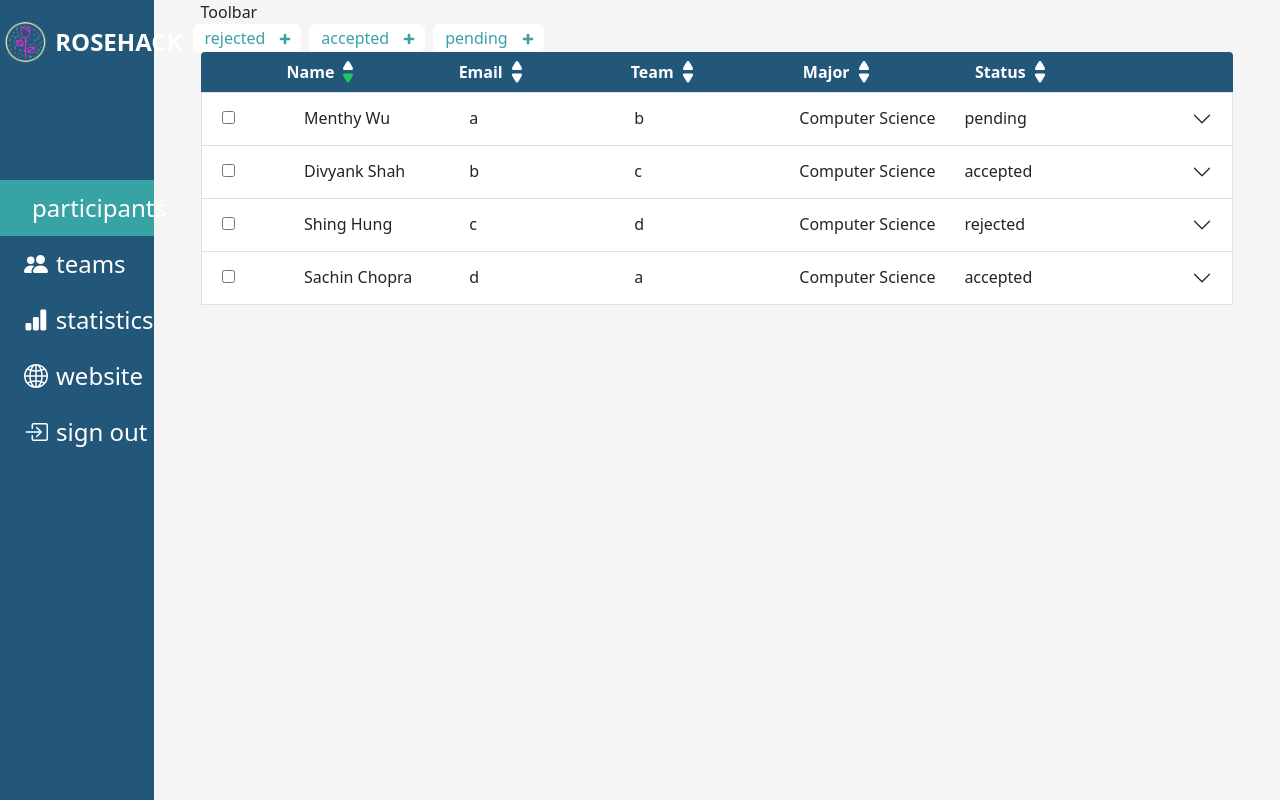
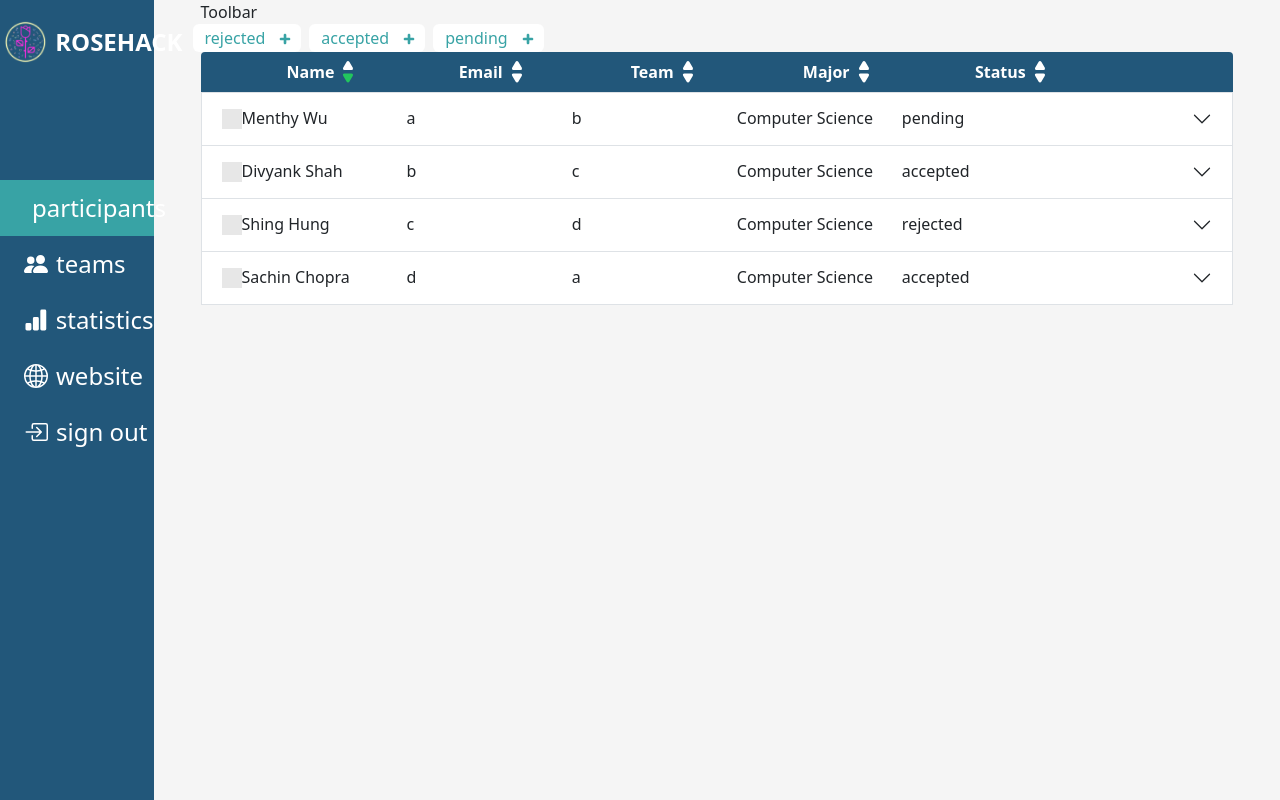
Before and after one commit to acm-ucr/hackathon-website, a Next.js app: page /admin/participants in a window 1280 px wide. Built offline with nearby package versions, Linux system fonts and the light colour scheme.

Commit message:
checkbox

```diff
--- /dev/null
+++ b/src/app/components/Checkbox.jsx
@@ -0,0 +1,20 @@
+import React from "react";
+import { BsCheckLg } from "react-icons/bs";
+
+const Checkbox = ({ onClick, selected, setSelected }) => {
+  return (
+    <div
+      className={`w-5 h-5 hover:cursor-pointer ${
+        selected ? "bg-hackathon-blue-100" : "bg-hackathon-gray"
+      } flex items-center justify-center`}
+      onClick={() => {
+        setSelected(!selected);
+        onClick();
+      }}
+    >
+      {selected && <BsCheckLg className="text-white text-lg" />}
+    </div>
+  );
+};
+
+export default Checkbox;
--- a/src/app/components/Participants.jsx
+++ b/src/app/components/Participants.jsx
@@ -4,6 +4,7 @@ import React, { useState } from "react";
 import Accordion from "react-bootstrap/Accordion";
 import SortIcon from "./SortIcon";
 import Filters from "@/app/components/Filters";
+import Checkbox from "./Checkbox";
 
 const participants = [
   {
@@ -91,16 +92,22 @@ const Participants = () => {
         ))}
       </div>
       <Accordion>
-        {filteredParticipants.map((participant, index) => (
+        {filteredParticipants.map((participant, index) => {
+          const [selected, setSelected] = useState(false);
+          return (
             <Accordion.Item
               eventKey={index}
               key={index}
               className="!rounded-none"
             >
               <Accordion.Header className="font-normal">
-              <div className="w-1/12">
-                <input type="checkbox" />
-              </div>
+                <Checkbox
+                  selected={selected}
+                  setSelected={setSelected}
+                  onClick={() => {
+                    if (!selected) console.log("check");
+                  }}
+                />
                 <div className="w-1/6">{participant.name}</div>
                 <div className="w-1/6">{participant.email}</div>
                 <div className="w-1/6">{participant.team}</div>
@@ -111,13 +118,14 @@ const Participants = () => {
                 Lorem ipsum dolor sit amet, consectetur adipiscing elit, sed do
                 eiusmod tempor incididunt ut labore et dolore magna aliqua. Ut
                 enim ad minim veniam, quis nostrud exercitation ullamco laboris
-              nisi ut aliquip ex ea commodo consequat. Duis aute irure dolor in
-              reprehenderit in voluptate velit esse cillum dolore eu fugiat
+                nisi ut aliquip ex ea commodo consequat. Duis aute irure dolor
+                in reprehenderit in voluptate velit esse cillum dolore eu fugiat
                 nulla pariatur. Excepteur sint occaecat cupidatat non proident,
                 sunt in culpa qui officia deserunt mollit anim id est laborum.
               </Accordion.Body>
             </Accordion.Item>
-        ))}
+          );
+        })}
       </Accordion>
     </div>
   );
```
Lines whose indentation alone changed are shown as unchanged.
